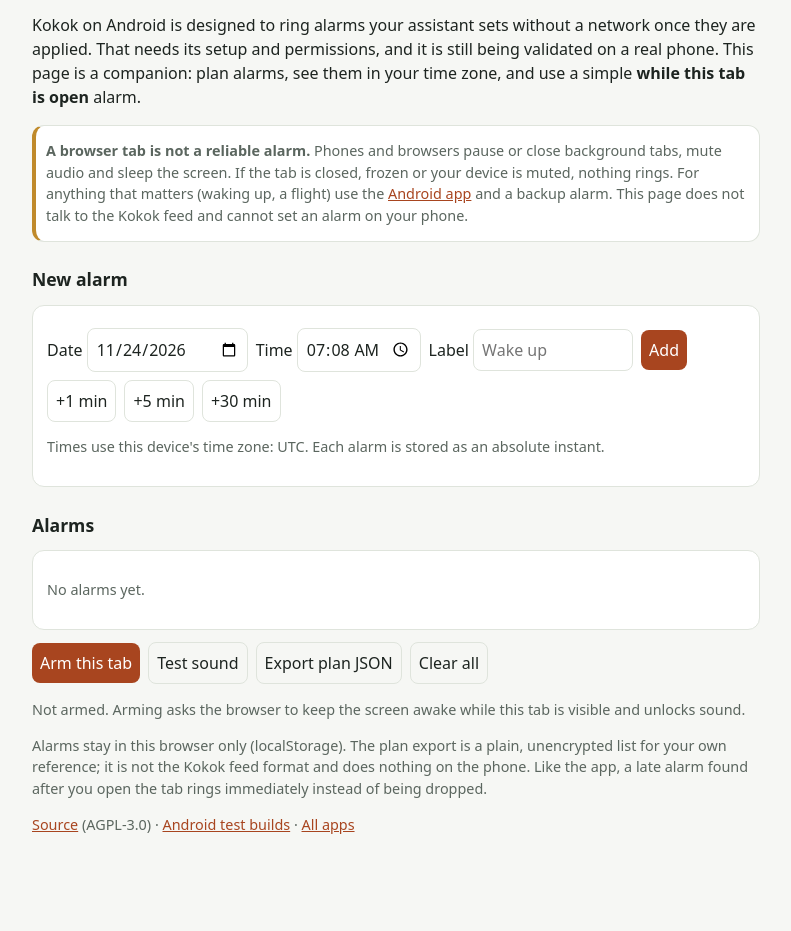
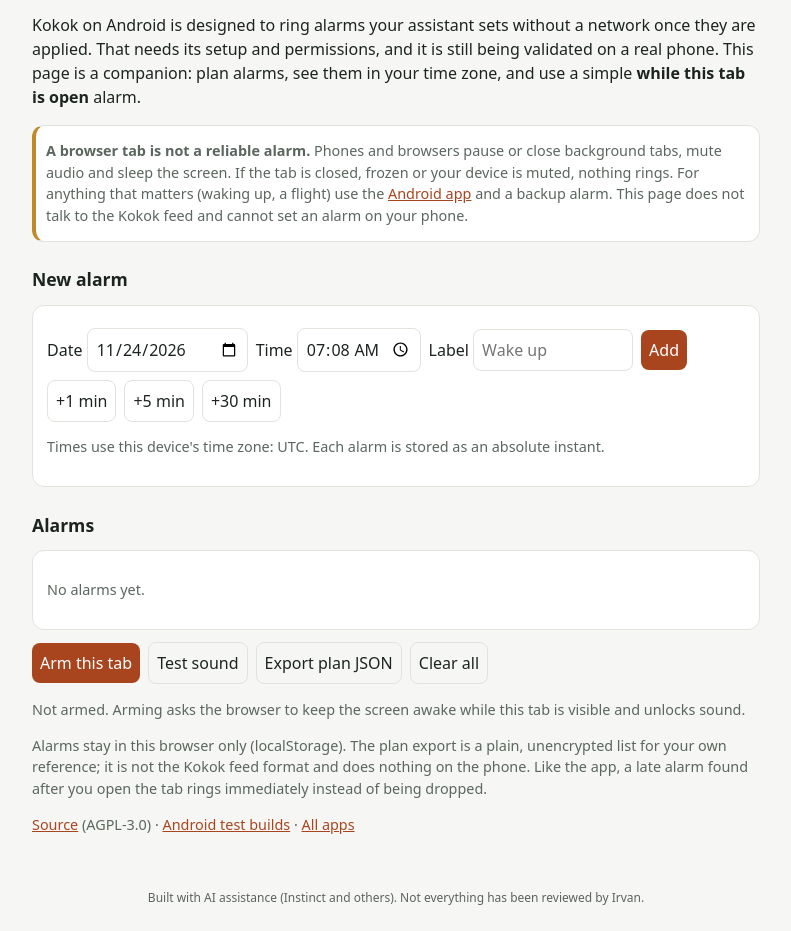
Before and after one commit to irvan-putra/kokok, a plain HTML site: page site/index.html in a window 1280 px wide. Shown: the part 66-997 px from the top of the page, without its empty margins (244-1035 px from the left). Before the commit the page ends 932 px from the top, so only its background shows below. Drawn offline with Linux system fonts and the light colour scheme.

Commit message:
Add AI-assistance note: built with AI (Instinct and others), not everything reviewed by Irvan

```diff
--- a/site/index.html
+++ b/site/index.html
@@ -74,4 +74,5 @@ $("dis").onclick=()=>{if(ringing){ringing.done=true;save()}stopRing();render()};
 $("snz").onclick=()=>{if(ringing){ringing.at=Date.now()+9*60e3;save()}stopRing();render()};
 $("exp").onclick=()=>{const u=URL.createObjectURL(new Blob([JSON.stringify({kokok_web_plan:1,note:"Unencrypted plan for reference only. Not the Kokok feed.",timezone:tzn,alarms:A.map(a=>({label:a.label,iso:new Date(a.at).toISOString(),local:new Date(a.at).toString()}))},null,1)],{type:"application/json"}));const l=document.createElement("a");l.href=u;l.download="kokok-web-plan.json";l.click();setTimeout(()=>URL.revokeObjectURL(u),1000)};
 tick=setInterval(()=>{check();render()},1000);render();
-</script></body></html>
+</script><p class="ai-note" style="text-align:center;font:12px/1.4 system-ui,sans-serif;opacity:.7;margin:24px 12px">Built with AI assistance (Instinct and others). Not everything has been reviewed by Irvan.</p>
+</body></html>
```
Also changed, not shown: 1 other file.
